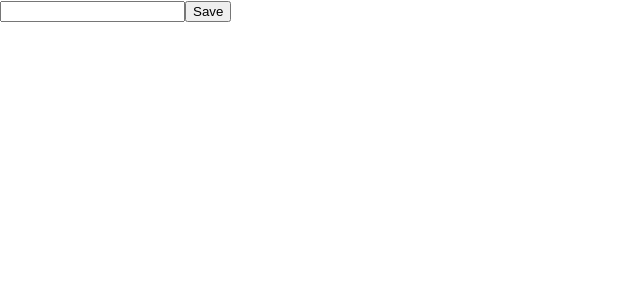
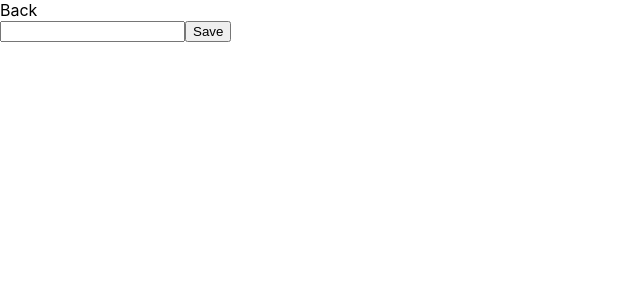
Before and after one commit to felipearosemena/ChaosDashboards, a Next.js app: page /new in a window 1280 px wide. Shown: the top 300 px of the page, without its empty margins (0-640 px from the left). Built offline with nearby package versions, Linux system fonts and the light colour scheme.

Commit message:
Relative imports

```diff
--- a/hooks.ts
+++ b/lib/hooks.ts
@@ -1,7 +1,7 @@
 import { useEffect } from "react";
 import useSWR from "swr";
-import { BootstrapData, BootstrapResponse, Coin } from "./models";
-import { getDashboards } from "./store";
+import { BootstrapData, BootstrapResponse, Coin } from "lib/models";
+import { getDashboards } from "lib/store";
 
 const fetcher = (url: string) => fetch(url).then((res) => res.json());
 
--- a/store.ts
+++ b/lib/store.ts
@@ -1,5 +1,5 @@
 import { v4 as uuid } from "uuid";
-import { BootstrapResponse, Dashboard, CoinPair } from "./models";
+import { BootstrapResponse, Dashboard, CoinPair } from "lib/models";
 
 export const getBootstrapData = (): BootstrapResponse => {
   const data = localStorage.getItem("bootstrap");
--- a/pages/_app.tsx
+++ b/pages/_app.tsx
@@ -1,4 +1,4 @@
-import '../styles/globals.css'
+import 'styles/globals.css'
 import type { AppProps } from 'next/app'
 
 function MyApp({ Component, pageProps }: AppProps) {
--- a/pages/api/bootstrap.ts
+++ b/pages/api/bootstrap.ts
@@ -1,7 +1,7 @@
 // Next.js API route support: https://nextjs.org/docs/api-routes/introduction
 import type { NextApiRequest, NextApiResponse } from "next";
-import { BootstrapResponse, Coin } from "../../models";
-import { client } from "../../services/coingecko";
+import { BootstrapResponse, Coin } from "lib/models";
+import { client } from "services/coingecko";
 
 export default async function handler(
   req: NextApiRequest,
@@ -9,7 +9,6 @@ export default async function handler(
 ) {
   const [supportedCurrencies, market] = await Promise.all([
     client.simpleSupportedCurrencies(),
-    // client.coinList({ include_platform: false }),
     client.coinMarket({ vs_currency: "usd", ids: "", per_page: 250 }),
   ]);
 
@@ -22,7 +21,6 @@ export default async function handler(
 
   const response: BootstrapResponse = {
     supportedCurrencies,
-    // allCoinsList,
     coins,
   };
 
--- a/pages/api/pairs.ts
+++ /dev/null
@@ -1,11 +0,0 @@
-// Next.js API route support: https://nextjs.org/docs/api-routes/introduction
-import type { NextApiRequest, NextApiResponse } from 'next'
-import { client } from '../../services/coingecko'
-
-export default async function handler(
-  req: NextApiRequest,
-  res: NextApiResponse<string[]>
-) {
-  const response = await client.simpleSupportedCurrencies()
-  res.status(200).json(response)
-}
--- a/pages/new.tsx
+++ b/pages/new.tsx
@@ -1,23 +1,20 @@
 import type { NextPage } from "next";
 import Head from "next/head";
-import Link from 'next/link'
-import { useRouter } from 'next/router'
+import Link from "next/link";
+import { useRouter } from "next/router";
 import { useState } from "react";
-import { useBootstrapData } from "../hooks";
-import { createDashboard, getDashboards } from "../store";
+import { createDashboard } from "lib/store";
 
 const NewDashboard: NextPage = () => {
-  const router = useRouter()
-  // const { supportedCurrencies, coinMap } = useBootstrapData();
-  const [title, setTitle] = useState("")
-  const dashboards = getDashboards();
+  const router = useRouter();
+  const [title, setTitle] = useState("");
 
   const onCreate = (e) => {
-    e.stopPropagation()
-    e.preventDefault()
-    const dashboard = createDashboard(title)
-    router.push(`/dashboard/${dashboard.id}`)
-  }
+    e.stopPropagation();
+    e.preventDefault();
+    const dashboard = createDashboard(title);
+    router.push(`/dashboard/${dashboard.id}`);
+  };
 
   return (
     <div>
@@ -27,8 +24,9 @@ const NewDashboard: NextPage = () => {
       </Head>
 
       <main>
+        <Link href="/">Back</Link>
         <form onSubmit={onCreate}>
-          <input name="title" onChange={e => setTitle(e.target.value)} />
+          <input name="title" onChange={(e) => setTitle(e.target.value)} />
           <button type="submit">Save</button>
         </form>
       </main>
--- a/tsconfig.json
+++ b/tsconfig.json
@@ -1,5 +1,6 @@
 {
   "compilerOptions": {
+    "baseUrl": ".",
     "target": "es5",
     "lib": ["dom", "dom.iterable", "esnext"],
     "allowJs": true,
```
Also changed, not shown: lib/models.ts (added, +30 -0 lines), models.ts (deleted, +0 -35 lines), pages/api/prices.ts (+7 -7 lines), pages/dashboard/[id].tsx (+3 -6 lines), pages/index.tsx (+4 -4 lines).
